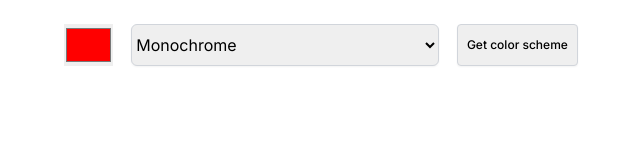
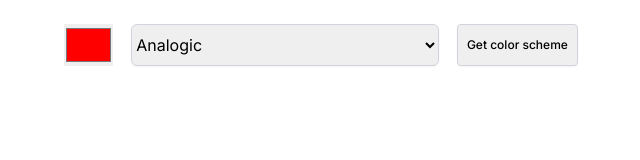
Before and after one commit to orbithammer/Color-Scheme-Generator, a plain HTML site: page index.html in a window 1280 px wide. Shown: the full height of the page, 319-959 px from the left. Drawn offline with Linux system fonts and the light colour scheme; no server answers.

Commit message:
Changed the dropdown menu's default.

```diff
--- a/index.html
+++ b/index.html
@@ -13,10 +13,10 @@
         <header>
             <input type="color" class="color-input" id="color-input" aria-label="color-input" value="#ff0000">
             <select aria-label="color-scheme-options" class="dropdown" id="dropdown">
-                <option value="monochrome" selected="selected">Monochrome</option>
+                <option value="monochrome">Monochrome</option>
                 <option value="monochrome-dark" id="monochrome-dark">Monochrome-dark</option>
                 <option value="monochrome-light">Monochrome-light</option>
-                <option value="analogic">Analogic</option>
+                <option value="analogic" selected="selected">Analogic</option>
                 <option value="complement">Complement</option>
                 <option value="analogic-complement">Analogic-complement</option>
                 <option value="triad">Triad</option>
--- a/index.js
+++ b/index.js
@@ -9,7 +9,7 @@ const hexDisplay = document.getElementById("hex-display")
 
 let colorSchemeArray = []
 let hexColor = colorInput.value
-let mode = "monochrome"
+let mode = "analogic"
 
 document.addEventListener("click", e => {
     if(e.target.dataset.btn) {
```
